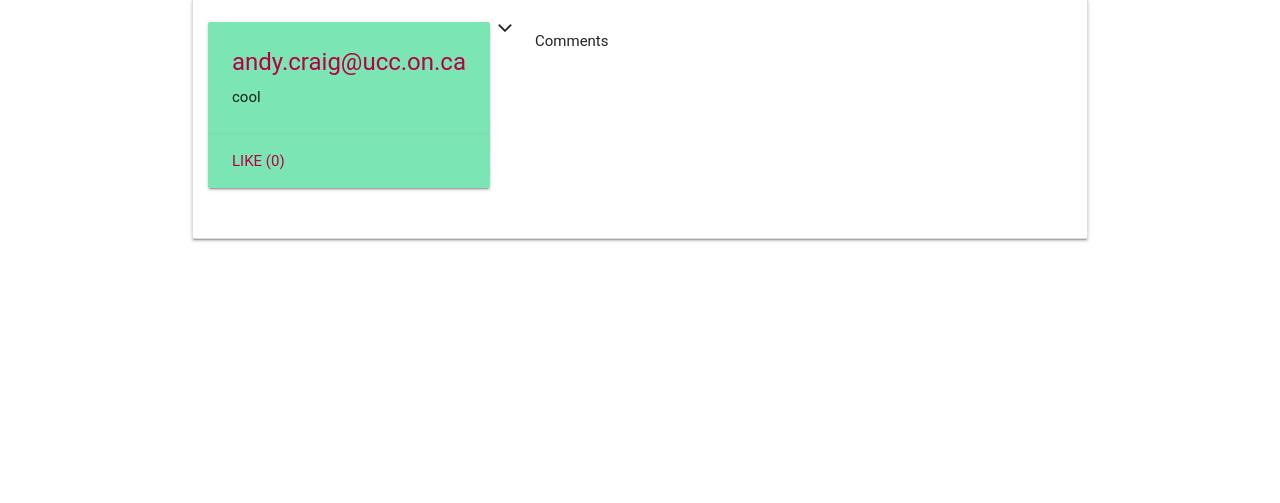
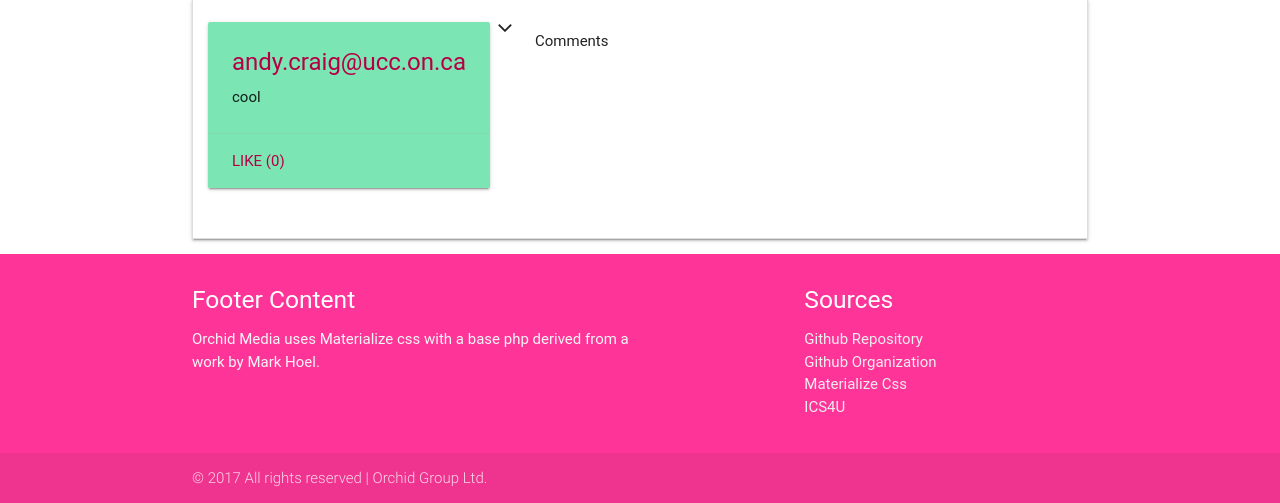
Before and after one commit to 0rchid/Orchid, a PHP site: page /edit.php in a window 1280 px wide. Shown: the part 780-1283 px from the top of the page. Before the commit the page ends 1022 px from the top, so only its background shows below. Run offline with PHP 8.4, Linux system fonts and the light colour scheme; the visitor is signed in with stand-in values (Sample User, id 1); data comes from the database, SQL or seed files in the repository; data that the repository does not hold is empty; some libraries are stand-ins or nearby versions; some web fonts are replaced.

Commit message:
small fixes and css

```diff
--- a/edit.php
+++ b/edit.php
@@ -31,14 +31,13 @@
 
 	// select database
 	mysqli_select_db($connection, $dbname) or die ("Unable to select database!");
-	$query = "SELECT COUNT(*) c FROM posts WHERE user = 'Andy'";
+	$query = "SELECT COUNT(*) c FROM posts WHERE user = '$arr[1]'";
 
 	$result = mysqli_query($connection,$query);
 	$row = mysqli_fetch_assoc($result);
 	 //Here is your count
 
 	// execute query
-
 
 
 ?>
@@ -475,12 +474,16 @@ $(document).ready(function(){
 	          <ul class="section table-of-contents">
 	            <li><a href="#materialdesign">Orchid</a></li>
 	            <li><a href="#team">Meet the Team</a></li>
+							<li><a href="#github">Github</a></li>
 	          </ul>
 	        </div>
 	      </div>
 	    </div>
 
       <div id="materialdesign" class="section scrollspy">
+				<br>
+				<br>
+				<br>
 						<h2 style = " color : #009688" class = "header">	Orchid Media</h2>
 						<p class = "caption">
         		Orchid is a baseline social media, created by two students at Upper Canada College for a ICS4U project.
@@ -510,6 +513,10 @@ $(document).ready(function(){
 
       <!--  About the Team-->
       <div id="team" class="section scrollspy">
+
+				<br>
+				<br>
+				<br>
         <div class="row">
           <h2 class="header" style = " color : #009688">Meet the Team</h2>
           <p class="caption">We are a team of students from Upper Canada College</p>
@@ -542,6 +549,10 @@ $(document).ready(function(){
             <p></p>
           </div>
         </div>
+				<div id = "github" class ="section scrollspy">
+				<br>
+				<br>
+				<br>
 				<div class="row">
           <a href = "https://github.com/0rchid"><h2 style = " color : #009688" class="header">Github</h2></a>
           <b>We are using Github to edit the php pages</b>
@@ -568,11 +579,7 @@ $(document).ready(function(){
     					<div class="determinate" style="width: 90%"></div>
   				</div>
 				</li>
-				<li class = "collection-item"> <br>
-					<div class="progress">
-    					<div class="determinate" style="width: 90%"></div>
-  				</div>
-				</li>
+
 				<li class = "collection-item"> Like button: <br>
 					<div class="progress">
     					<div class="determinate" style="width: 100%"></div>
@@ -585,10 +592,11 @@ $(document).ready(function(){
 				</li>
 				<li class = "collection-item"> Total Project: <br>
 					<div class="progress">
-    					<div class="determinate red" style="width: 70%"></div>
+    					<div class="determinate red" style="width: 85%"></div>
   				</div>
 				</li>
 			</ul>
+		</div>
 
 
 
@@ -603,6 +611,30 @@ $(document).ready(function(){
 <section id = "help">
 	Nothing Yet :(
 </section>
+<footer class="page-footer" style = "background-color:#ff3498">
+				 <div class="container">
+					 <div class="row">
+						 <div class="col l6 s12">
+							 <h5 class="white-text">Footer Content</h5>
+							 <p class="grey-text text-lighten-4">Orchid Media uses Materialize css with a base php derived from a work by Mark Hoel.</p>
+						 </div>
+						 <div class="col l4 offset-l2 s12">
+							 <h5 class="white-text">Sources</h5>
+							 <ul>
+								 <li><a class="grey-text text-lighten-3" href="https://github.com/0rchid/Orchid">Github Repository</a></li>
+								 <li><a class="grey-text text-lighten-3" href="https://github.com/0rchid">Github Organization</a></li>
+								 <li><a class="grey-text text-lighten-3" href="http://materializecss.com/">Materialize Css</a></li>
+								 <li><a class="grey-text text-lighten-3" href="https://script.google.com/a/macros/ucc.on.ca/s/AKfycbxBv7vZKj5k_kADOE8JqnPffSwE8hPVljxR6Yr4P_cCMbcO2MM/exec?cid=0B-67aGL87ij3c1ZvZm5tRXNBVkk&json=0B-67aGL87ij3c1ZvZm5tRXNBVkk&id=outline">ICS4U</a></li>
+							 </ul>
+						 </div>
+					 </div>
+				 </div>
+				 <div class="footer-copyright">
+					 <div class="container">
+					 © 2017 All rights reserved | Orchid Group Ltd.
+					 </div>
+				 </div>
+			 </footer>
  </div>
 	</body>
 </html>
```
